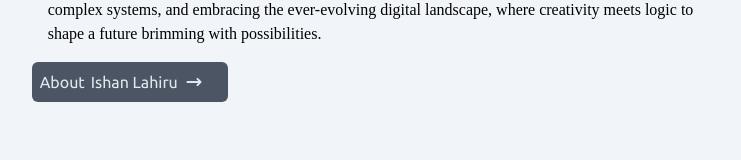
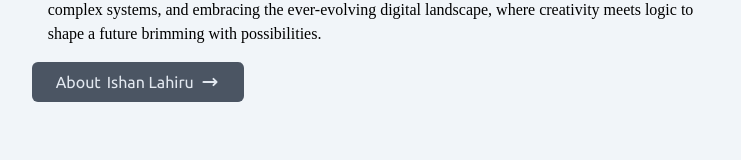
Before and after one commit to IshanLahiru/ishanlahiru.github.io, a React (Vite) app: page / in a window 1280 px wide. Shown: the part 134-294 px from the top of the page, without its empty margins (269-1010 px from the left). Built offline with nearby package versions, Linux system fonts and the light colour scheme; a web font is replaced by a local one.

Commit message:
Add margin to "About" button text for improved spacing

```diff
--- a/src/routes/home/homePage.tsx
+++ b/src/routes/home/homePage.tsx
@@ -24,7 +24,7 @@ const HomePage: React.FC = () => {
         </div>
         <div className="flex justify-start mt-4 ">
           <button className="flex bg-gray-600 dark:bg-gray-200 p-2 rounded-md">
-            <p className='text-slate-200 dark:text-gray-950'>About</p>
+            <p className='text-slate-200 dark:text-gray-950 ml-4'>About</p>
             <span style={{ margin: '0 3px' }}/>
             <p className='text-slate-200 dark:text-gray-950'>Ishan Lahiru</p>
             <span style={{ margin: '0 3px' }}/>
```
